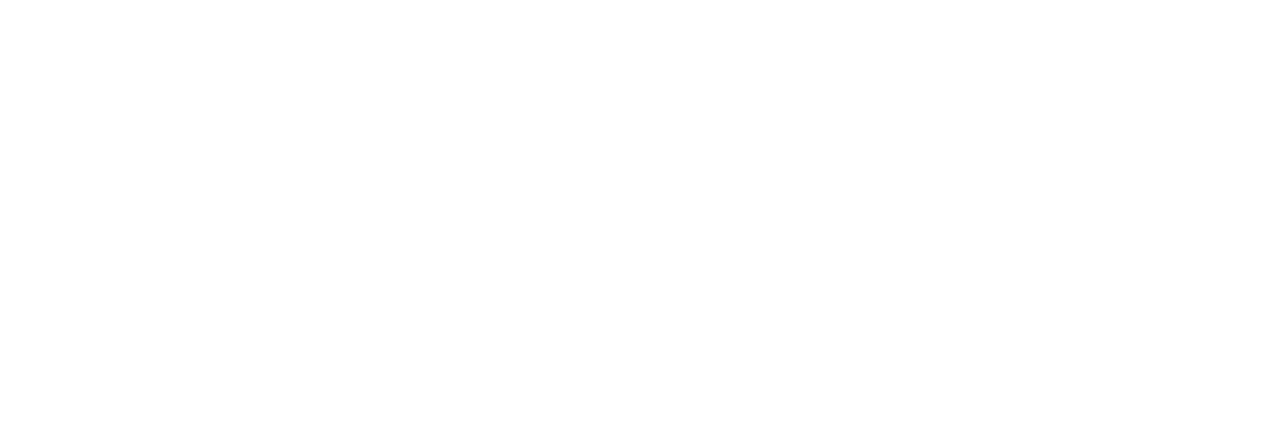
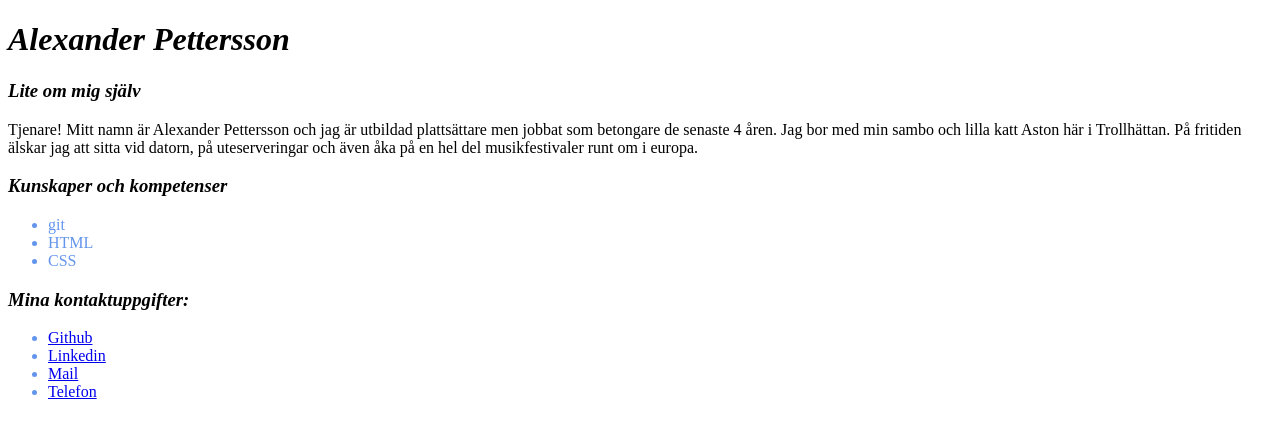
Before and after one commit to alexander-p1/exerciseThree, a plain HTML site: page index.html in a window 1280 px wide. Drawn offline with Linux system fonts and the light colour scheme.

Commit message:
portfolio

```diff
--- a/index.html
+++ b/index.html
@@ -4,8 +4,32 @@
     <meta charset="UTF-8">
     <meta name="viewport" content="width=device-width, initial-scale=1.0">
     <title>Portfolio</title>
+    <link rel="stylesheet" href="styles.css">
 </head>
+
 <body>
+    <header>
+        <h1>Alexander Pettersson</h1>
+    </header>
+    <main>
+        <h3>Lite om mig själv</h3>
+        <p>Tjenare! Mitt namn är Alexander Pettersson och jag är utbildad plattsättare men jobbat som betongare de senaste 4 åren. Jag bor med min sambo och lilla katt Aston här i Trollhättan.
+        På fritiden älskar jag att sitta vid datorn, på uteserveringar och även åka på en hel del musikfestivaler runt om i europa.</p>
 
+        <h3>Kunskaper och kompetenser</h3>
+        <ul>
+            <li>git</li>
+            <li>HTML</li>
+            <li>CSS</li>
+        </ul>
+
+        <h3>Mina kontaktuppgifter:</h3>
+        <ul>
+            <li><a href="https://github.com/alexander-p1">Github</a></li>
+            <li><a href="www.linkedin.com/in/alexander-pettersson-207b59328">Linkedin</a></li>
+            <li><a href="mailto:alexanderpettersson_@hotmail.com">Mail</a></li>
+            <li><a href="tel:0708636480">Telefon</a></li>
+        </ul>
+    </main>
 </body>
 </html>
--- /dev/null
+++ b/styles.css
@@ -0,0 +1,9 @@
+h1 {
+font-style: italic;
+}
+li {
+    color: cornflowerblue;
+}
+h3 {
+font-style: italic;
+}
```
